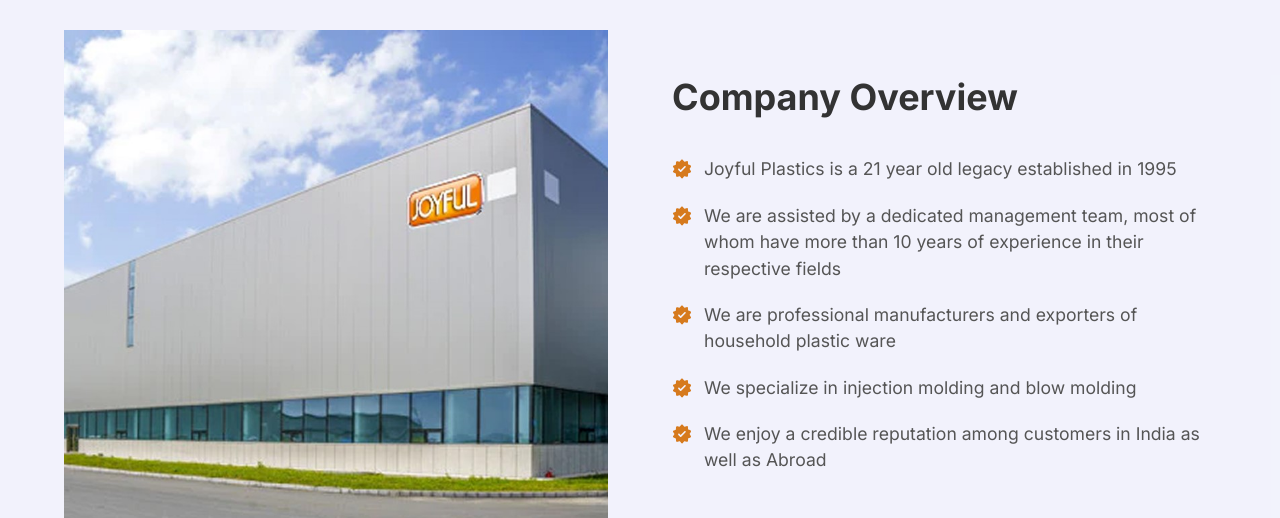
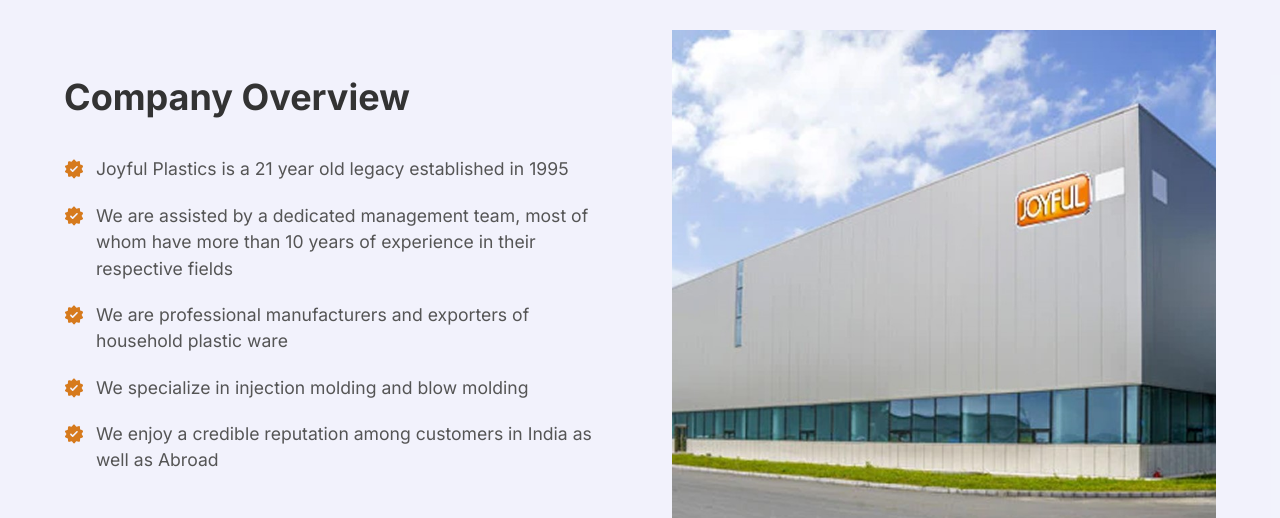
Before and after one commit to Markwebsolutions/Joyful, a React (Vite) app: page /about in a window 1280 px wide. Shown: the part 434-952 px from the top of the page. Built offline with nearby package versions, Linux system fonts and the light colour scheme; no server answers.

Commit message:
Update AboutUs2.jsx

```diff
--- a/src/pages/AboutUspages/AboutUs2.jsx
+++ b/src/pages/AboutUspages/AboutUs2.jsx
@@ -18,9 +18,9 @@ const AboutUs2 = () => {
         "We are assisted by a dedicated management team, most of whom have more than 10 years of experience in their respective fields",
         "We are professional manufacturers and exporters of household plastic ware",
         "We specialize in injection molding and blow molding",
-                "We enjoy a credible reputation among customers in India as well as Abroad"
+        "We enjoy a credible reputation among customers in India as well as Abroad",
       ],
-            bgColor: "#000CB70D"
+      bgColor: "#000CB70D",
     },
     {
       src: AboutUs_2,
@@ -29,9 +29,9 @@ const AboutUs2 = () => {
         "State-of-art facility at Daman in India.",
         "Fleet of over 50 Injection Molding Machines that range from 60 tonnes to 350 tonnes.",
         "In-house screen printing and foil stamping facility",
-                "Annual production capacity of over 2000 tonnes"
+        "Annual production capacity of over 2000 tonnes",
       ],
-            bgColor: "#fff"
+      bgColor: "#fff",
     },
     {
       src: AboutUs_3,
@@ -41,19 +41,20 @@ const AboutUs2 = () => {
         "To be a collaborative platform for industry-driven research for the benefit of our consumers by partnering up with external research institutes.",
         "With the available opportunities, consistency and resources available to us, we also look ahead to:",
       ],
-            subcontent: ['Concentric Diversification', 'Horizontal Diversification'],
-            bgColor: "#F5EDDA"
-        }, {
+      subcontent: ["Concentric Diversification", "Horizontal Diversification"],
+      bgColor: "#F5EDDA",
+    },
+    {
       src: AboutUs_4,
       heading: "Design Patents",
       content: [
         "We use innovative methods and technologically sound processes to deliver the top quality products to our customers.",
         "Through our business acumen, we have managed to acquire the necessary licenses and patents for our products.",
         "We have registered design patents for more than 50 products and are in the process of applying for more.",
-                "We are authorized licensees in the stationary category for Walt Disney, Nickelodeon, Cartoon Network India and Viacom 18."
+        "We are authorized licensees in the stationary category for Walt Disney, Nickelodeon, Cartoon Network India and Viacom 18.",
       ],
-            bgColor: "#fff"
-        }
+      bgColor: "#fff",
+    },
   ];
 
   useEffect(() => {
@@ -61,19 +62,20 @@ const AboutUs2 = () => {
       (entries) => {
         entries.forEach((entry) => {
           if (entry.isIntersecting) {
-                        const container = entry.target.querySelector('.about-us-container');
-                        const image = entry.target.querySelector('.about-us-image-wrapper');
-                        const content = entry.target.querySelector('.about-us-content');
+            const container = entry.target.querySelector(".about-us-container");
+            const image = entry.target.querySelector(".about-us-image-wrapper");
+            const content = entry.target.querySelector(".about-us-content");
 
-                        if (container.classList.contains('even')) {
-                            image.classList.add('slide-in-left');
-                            content.classList.add('slide-in-right');
+            if (container.classList.contains("text-first")) {
+              // For text-first sections (text on left, image on right)
+              content.classList.add("slide-in-left");
+              image.classList.add("slide-in-right");
             } else {
-                            image.classList.add('slide-in-right');
-                            content.classList.add('slide-in-left');
+              // For image-first sections (image on left, text on right)
+              image.classList.add("slide-in-left");
+              content.classList.add("slide-in-right");
             }
 
-                        // Unobserve after animation to prevent repeating
             observer.unobserve(entry.target);
           }
         });
@@ -96,14 +98,58 @@ const AboutUs2 = () => {
 
   return (
     <div className="about-us-wrapper">
-            {items.map((item, index) => (
+      {items.map((item, index) => {
+        // Determine if this should be text-first (text left, image right)
+        const isTextFirst = index % 2 === 0;
+
+        return (
           <section
             key={index}
             ref={(el) => (sectionRefs.current[index] = el)}
             className="about-us-section"
             style={{ backgroundColor: item.bgColor }}
           >
-                    <div className={`about-us-container ${index % 2 === 0 ? 'even' : 'odd'}`}>
+            <div
+              className={`about-us-container ${
+                isTextFirst ? "text-first" : "image-first"
+              }`}
+            >
+              {isTextFirst ? (
+                <>
+                  <div className="about-us-content">
+                    <h2 className="about-us-heading">{item.heading}</h2>
+                    <ul className="about-us-list">
+                      {item.content.map((point, i) => (
+                        <li key={`content-${i}`} className="about-us-list-item">
+                          <img
+                            src={gift}
+                            alt="bullet point"
+                            className="gift-icon"
+                          />
+                          <span>{point}</span>
+                        </li>
+                      ))}
+                      {item.subcontent?.map((subpoint, i) => (
+                        <li
+                          key={`sub-${i}`}
+                          className="about-us-list-item subcontent"
+                        >
+                          <span>- {subpoint}</span>
+                        </li>
+                      ))}
+                    </ul>
+                  </div>
+                  <div className="about-us-image-wrapper">
+                    <img
+                      src={item.src}
+                      alt={item.heading}
+                      className="about-us-image"
+                      loading="lazy"
+                    />
+                  </div>
+                </>
+              ) : (
+                <>
                   <div className="about-us-image-wrapper">
                     <img
                       src={item.src}
@@ -117,20 +163,30 @@ const AboutUs2 = () => {
                     <ul className="about-us-list">
                       {item.content.map((point, i) => (
                         <li key={`content-${i}`} className="about-us-list-item">
-                                        <img src={gift} alt="bullet point" className="gift-icon" />
+                          <img
+                            src={gift}
+                            alt="bullet point"
+                            className="gift-icon"
+                          />
                           <span>{point}</span>
                         </li>
                       ))}
                       {item.subcontent?.map((subpoint, i) => (
-                                    <li key={`sub-${i}`} className="about-us-list-item subcontent">
+                        <li
+                          key={`sub-${i}`}
+                          className="about-us-list-item subcontent"
+                        >
                           <span>- {subpoint}</span>
                         </li>
                       ))}
                     </ul>
                   </div>
+                </>
+              )}
             </div>
           </section>
-            ))}
+        );
+      })}
     </div>
   );
 };
```
Lines whose indentation alone changed are shown as unchanged.
